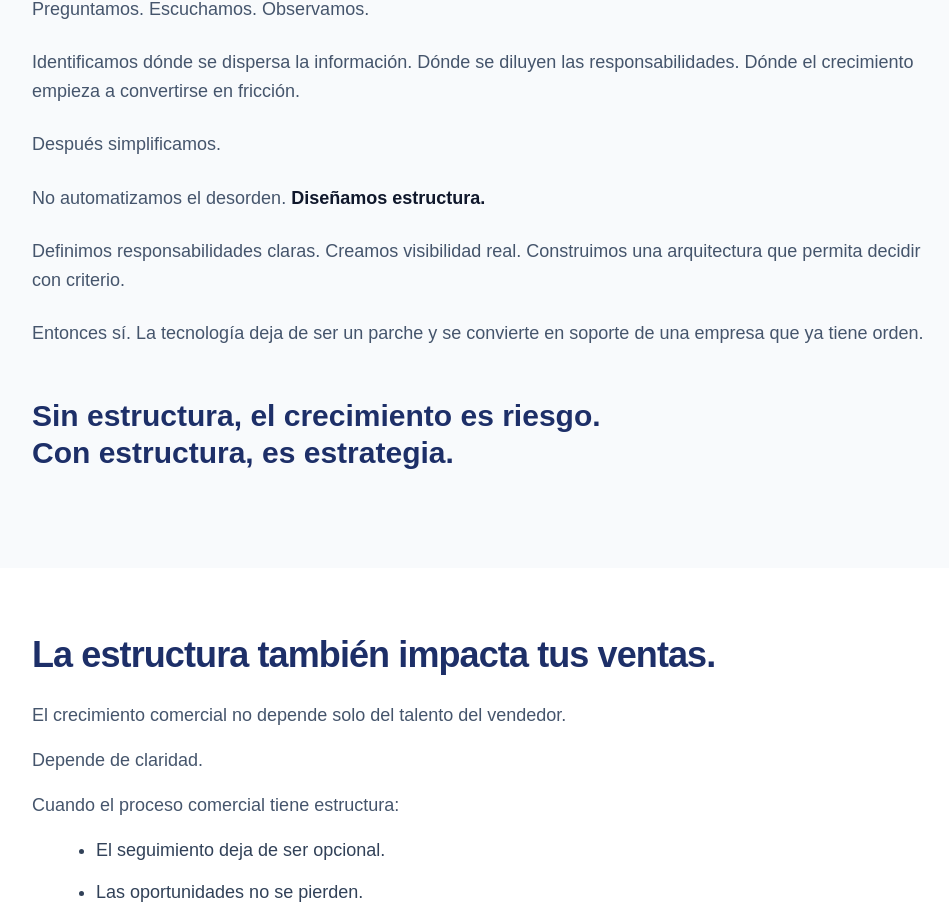
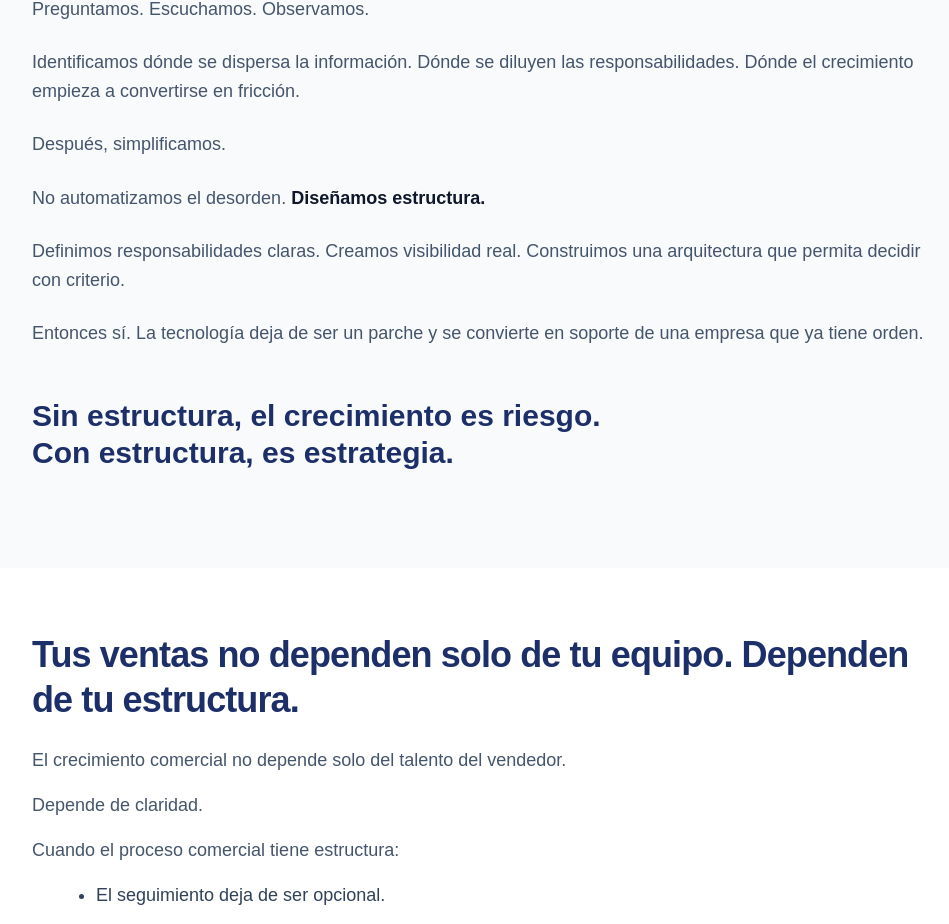
Before and after one commit to EmphaticoOnline/emphasys-web, a Next.js app: page / in a window 1280 px wide. Shown: the part 3092-4016 px from the top of the page, without its empty margins (163-1112 px from the left). Built offline with nearby package versions, Linux system fonts and the light colour scheme.

Commit message:
Nuevas secciones

```diff
--- a/components/CommercialImpactSection.tsx
+++ b/components/CommercialImpactSection.tsx
@@ -7,7 +7,7 @@ const CommercialImpactSection = () => {
             className="text-3xl font-semibold leading-tight tracking-tight sm:text-4xl"
             style={{ color: "var(--color-emphasys-blue)" }}
           >
-            La estructura también impacta tus ventas.
+            Tus ventas no dependen solo de tu equipo. Dependen de tu estructura.
           </h2>
 
           <div className="space-y-4 text-lg leading-relaxed text-slate-600">
--- a/components/ManifestSection.tsx
+++ b/components/ManifestSection.tsx
@@ -21,7 +21,7 @@ const ManifestSection = () => {
               Identificamos dónde se dispersa la información. Dónde se diluyen las responsabilidades. Dónde el
               crecimiento empieza a convertirse en fricción.
             </p>
-            <p>Después simplificamos.</p>
+            <p>Después, simplificamos.</p>
             <p>
               No automatizamos el desorden. {" "}
               <span className="font-semibold text-slate-900">Diseñamos estructura.</span>
```
